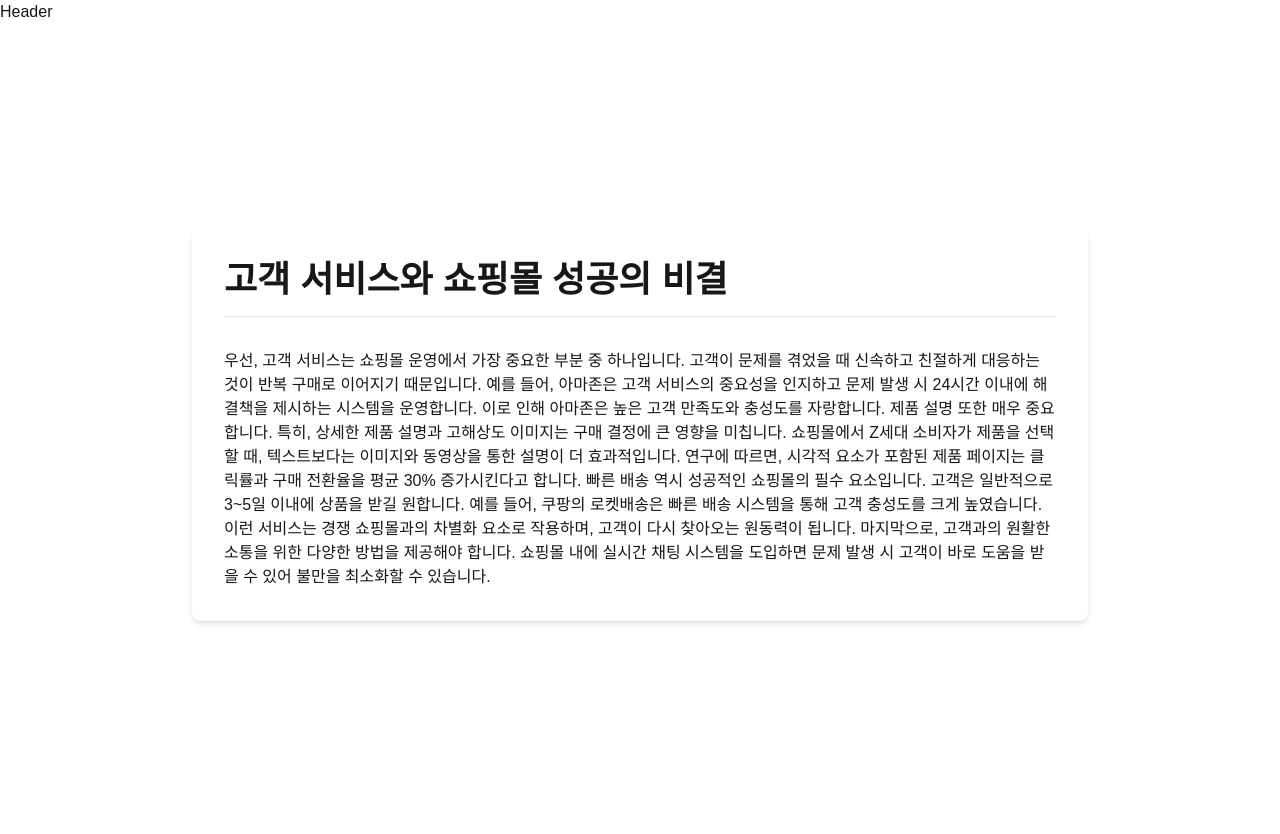
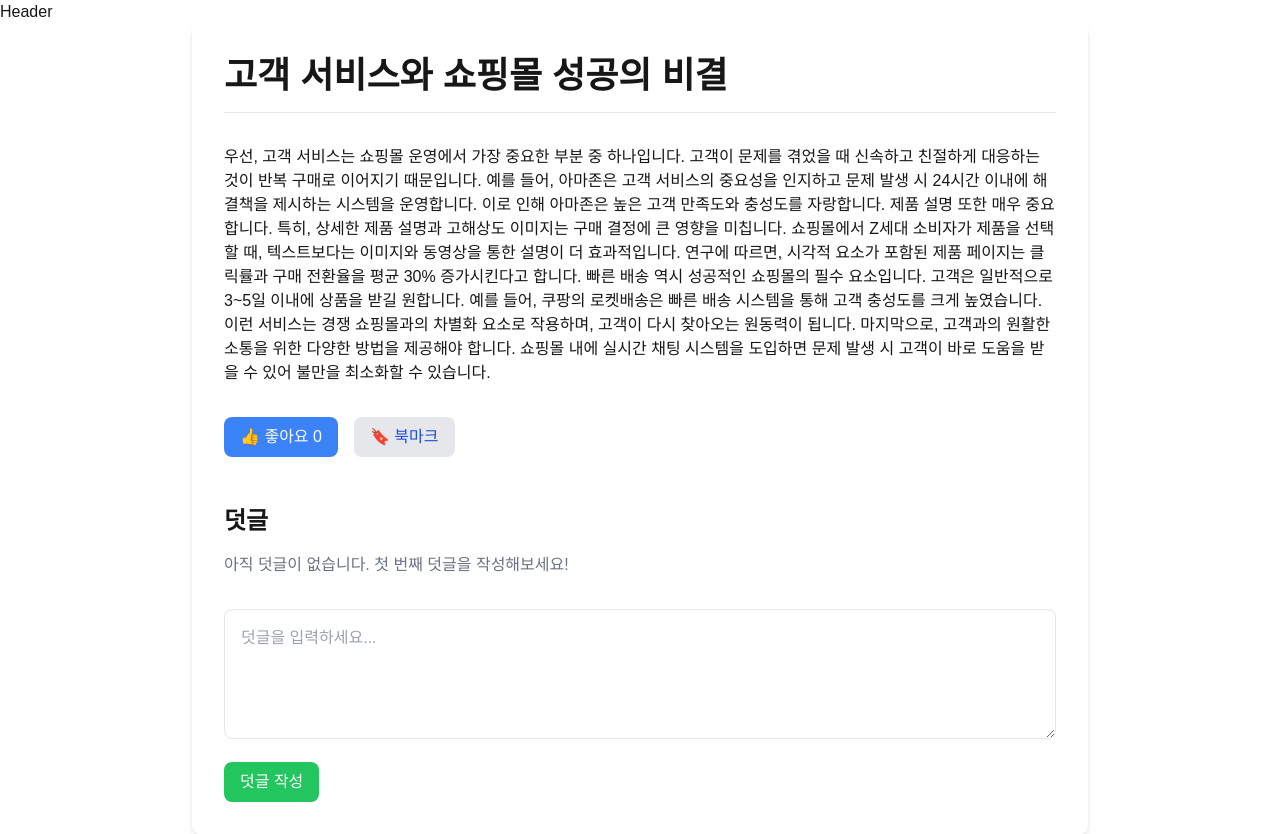
Before and after one commit to YuHyeonWook/Adsence-RaffleBlog, a Next.js app: page /blog/1 in a window 1280 px wide. Built offline with nearby package versions, Linux system fonts and the light colour scheme.

Commit message:
style : 상세페이지 작성

```diff
--- a/app/blog/[id]/page.tsx
+++ b/app/blog/[id]/page.tsx
@@ -2,29 +2,111 @@
 
 import posts from "@/data/posts";
 import { useParams } from "next/navigation";
+import { useState, FormEvent, ChangeEvent } from "react";
+
+// Post 타입 정의
+interface Post {
+  id: string;
+  title: string;
+  content: string;
+}
 
 export default function BlogPost() {
   const params = useParams();
-  const { id } = params;
+  const { id } = params as { id: string }; // URL 파라미터로 전달되는 id를 문자열로 정의
 
-  const post = posts.find((p) => p.id === id);
-  const paragraphs = post?.content.split("\n");
+  // posts 배열에서 Post를 찾기
+  const post: Post | undefined = posts.find((p: Post) => p.id === id);
 
+  // 상태 타입 정의
+  const [likes, setLikes] = useState<number>(0); // 좋아요 상태: 숫자
+  const [bookmarked, setBookmarked] = useState<boolean>(false); // 북마크 상태: 불리언
+  const [comments, setComments] = useState<string[]>([]); // 덧글 상태: 문자열 배열
+  const [comment, setComment] = useState<string>(""); // 현재 입력된 덧글 상태: 문자열
+
+  // 덧글 제출 핸들러 함수
+  const handleCommentSubmit = (e: FormEvent<HTMLFormElement>) => {
+    e.preventDefault();
+    if (comment.trim()) {
+      setComments([...comments, comment]);
+      setComment(""); // 덧글 입력 후 입력 필드 초기화
+    }
+  };
+
+  // 덧글 입력 핸들러 함수
+  const handleCommentChange = (e: ChangeEvent<HTMLTextAreaElement>) => {
+    setComment(e.target.value);
+  };
+
+  // 포스트가 없을 경우
   if (!post) {
     return <div className="text-center text-red-500">Post not found</div>;
   }
 
+  // 포스트 내용을 문단 단위로 나누기
+  const paragraphs: string[] = post.content.split("\n");
+
   return (
-    <div className="flex flex-col items-center justify-center min-h-screen ">
+    <div className="flex flex-col items-center justify-center min-h-scree">
       <article className="prose lg:prose-xl max-w-4xl p-8 rounded-lg shadow-md">
         <header className="border-b pb-4 mb-8">
           <h1 className="text-4xl font-bold">{post.title}</h1>
         </header>
 
         <section className="space-y-6">
-          {paragraphs?.map((paragraph, index) => (
+          {paragraphs.map((paragraph, index) => (
             <p key={index}>{paragraph}</p>
           ))}
+        </section>
+
+        {/* 좋아요 및 북마크 기능 */}
+        <div className="flex gap-4 mt-8">
+          <button
+            className="flex items-center gap-2 px-4 py-2 bg-blue-500 text-white rounded-lg hover:bg-blue-600"
+            onClick={() => setLikes(likes + 1)}
+          >
+            👍 좋아요 {likes}
+          </button>
+          <button
+            className={`flex items-center gap-2 px-4 py-2 rounded-lg ${
+              bookmarked ? "bg-yellow-400 text-white" : "bg-gray-200 text-blue-700"
+            }`}
+            onClick={() => setBookmarked(!bookmarked)}
+          >
+            {bookmarked ? "🔖 북마크됨" : "🔖 북마크"}
+          </button>
+        </div>
+
+        {/* 덧글 섹션 */}
+        <section className="mt-12">
+          <h2 className="text-2xl font-semibold mb-4">덧글</h2>
+
+          {/* 덧글 목록 */}
+          <div className="space-y-4">
+            {comments.length === 0 ? (
+              <p className="text-gray-500">아직 덧글이 없습니다. 첫 번째 덧글을 작성해보세요!</p>
+            ) : (
+              comments.map((cmt, index) => (
+                <div key={index} className="border rounded-lg p-4 bg-gray-100">
+                  {cmt}
+                </div>
+              ))
+            )}
+          </div>
+
+          {/* 덧글 입력 폼 */}
+          <form onSubmit={handleCommentSubmit} className="mt-8">
+            <textarea
+              value={comment}
+              onChange={handleCommentChange}
+              className="w-full p-4 border rounded-lg focus:outline-none focus:ring-2 focus:ring-blue-500"
+              placeholder="덧글을 입력하세요..."
+              rows={4}
+            ></textarea>
+            <button type="submit" className="mt-4 px-4 py-2 bg-green-500 text-white rounded-lg hover:bg-green-600">
+              덧글 작성
+            </button>
+          </form>
         </section>
       </article>
     </div>
```
